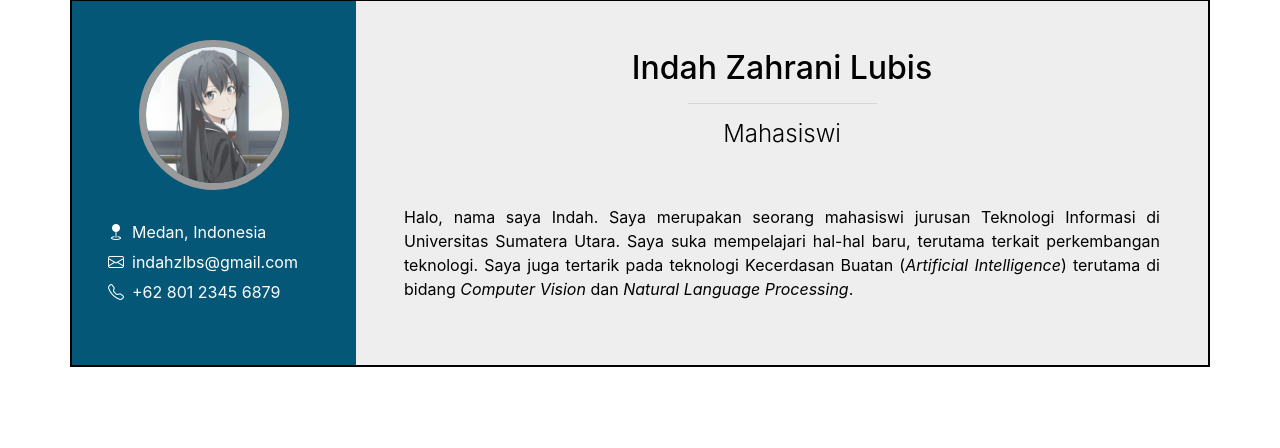
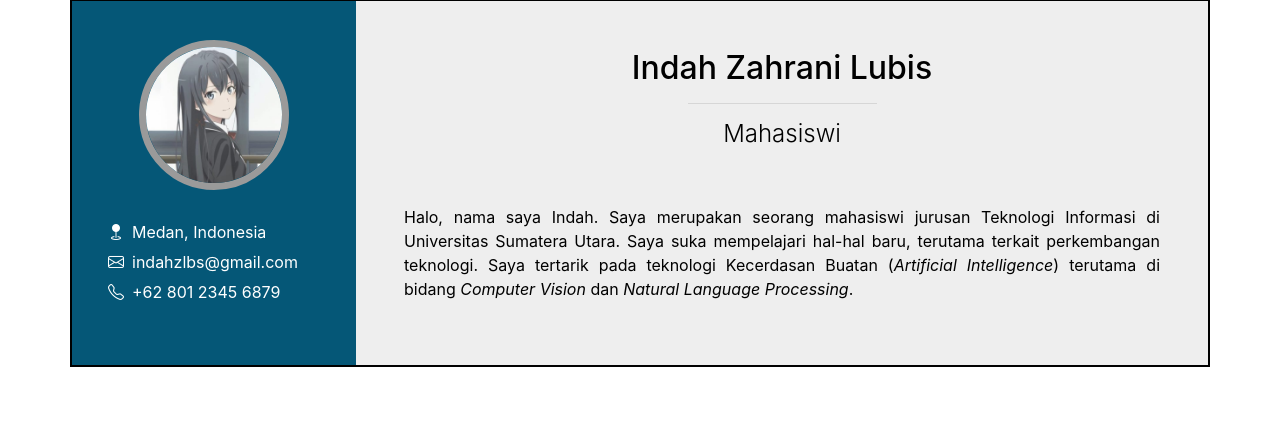
Before and after one commit to dahzhrn/Orbit-Deployment-Flask, a Flask app: page / in a window 1280 px wide. Shown: the part 145-593 px from the top of the page. Run offline with Flask 3, Linux system fonts and the light colour scheme; some libraries are stand-ins or nearby versions.

Commit message:
Update index.html

```diff
--- a/templates/index.html
+++ b/templates/index.html
@@ -36,9 +36,9 @@
 			<h2>Indah Zahrani Lubis</h2>
                 	<hr>
                 	<h4 class="font-weight-light pb-5">Mahasiswi</h4>
-				<p class="text-justify">Halo, nama saya Indah. Saya merupakan seorang mahasiswi jurusan
-                    Teknologi Informasi di Universitas Sumatera Utara. Saya suka mempelajari hal-hal baru,
-                    terutama terkait perkembangan teknologi. Saya juga tertarik pada teknologi Kecerdasan Buatan
+			<p class="text-justify">
+				Halo, nama saya Indah. Saya merupakan seorang mahasiswi jurusan Teknologi Informasi di Universitas Sumatera Utara.
+				Saya suka mempelajari hal-hal baru, terutama terkait perkembangan teknologi. Saya tertarik pada teknologi Kecerdasan Buatan
                     		(<i>Artificial Intelligence</i>) terutama di bidang <i>Computer Vision</i> dan <i>Natural Language Processing</i>.
                 	</p>
 		</div>
```
Lines whose indentation alone changed are shown as unchanged.
